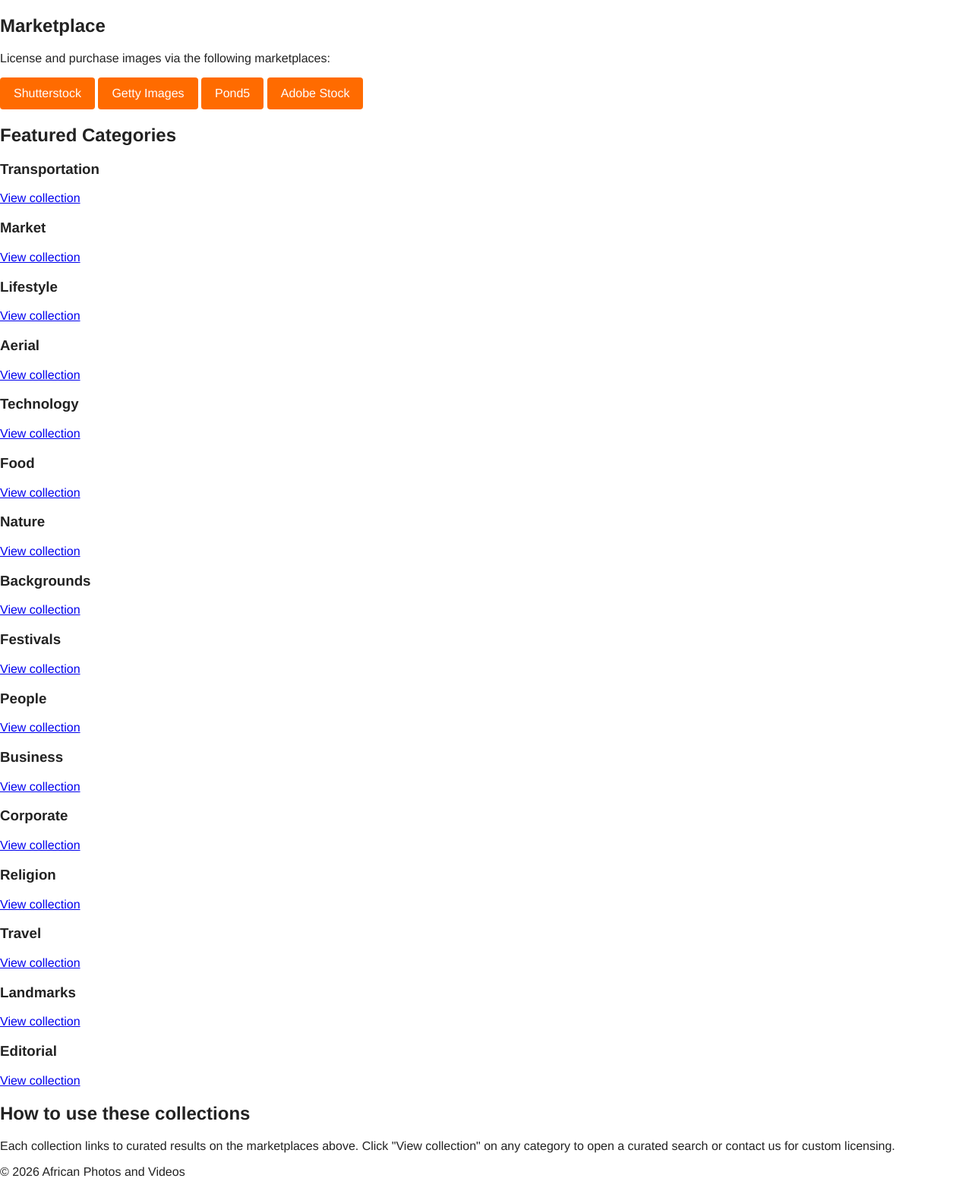
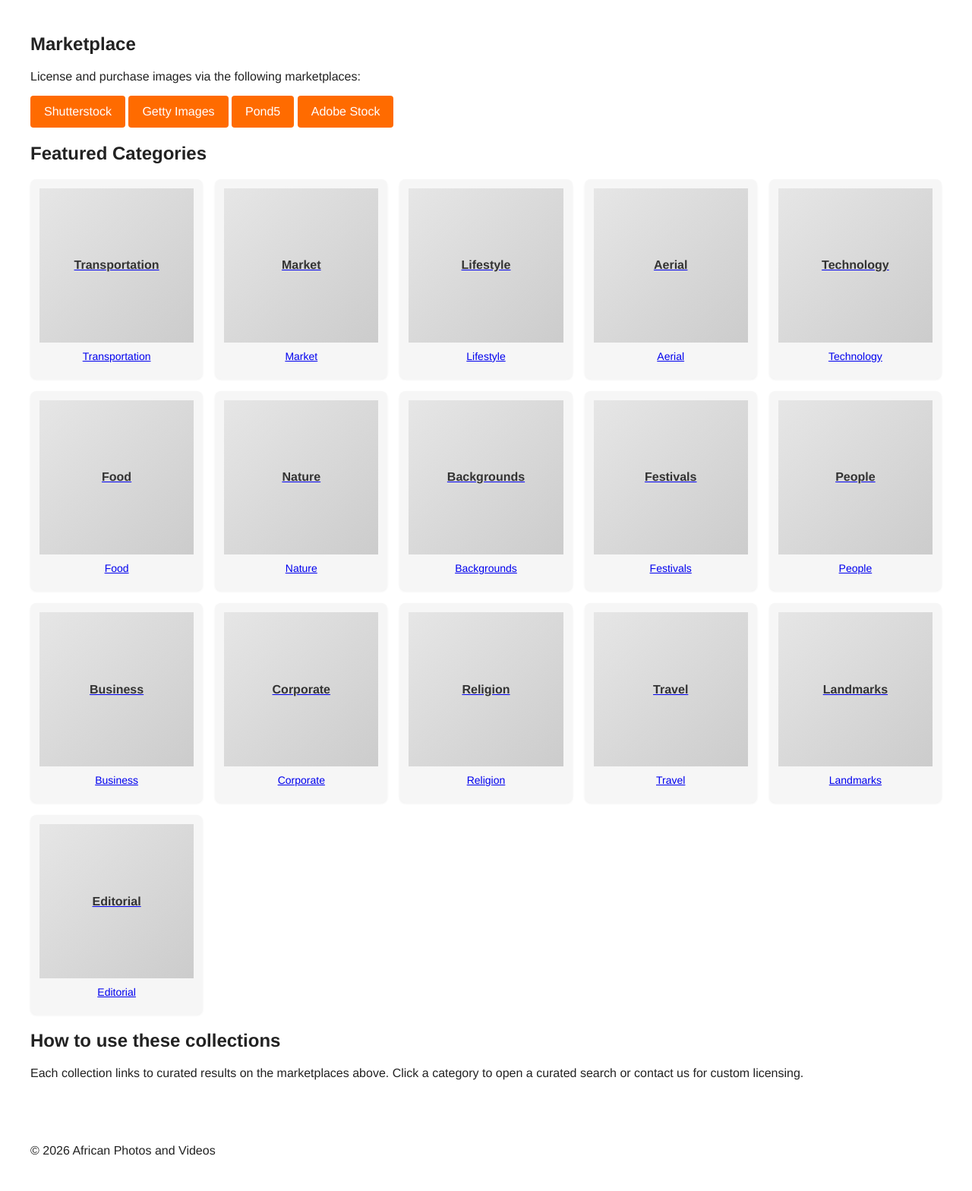
Before and after one commit to olasunkanmiUX/African-Photos-and-Videos, a web app: file images/index.html in a window 1280 px wide. Shown: the part 536-2104 px from the top of the page at 76% size. Run offline with its HTML, style and script files only (its server is not run), Linux system fonts and the light colour scheme.

Commit message:
Add square placeholder gallery styling and update images and videos pages to show square gallery placeholders for each featured category

```diff
--- a/assets/css/style.css
+++ b/assets/css/style.css
@@ -40,3 +40,30 @@ body { margin:0; font-family: "Helvetica Neue", Arial, sans-serif; color:#222; }
 .booking-form { max-width:720px; margin: 24px auto; display:flex; flex-direction:column; gap:12px; }
 .booking-form label { display:flex; flex-direction:column; font-size:14px; }
 .booking-form input, .booking-form textarea, .booking-form select { padding:8px; border:1px solid #ccc; border-radius:4px; }
+
+/* Layout containers */
+.wrap { max-width:1200px; margin:0 auto; padding:28px; }
+.site-main { padding: 24px 0; }
+
+/* Grid and cards */
+.grid { display:grid; grid-template-columns: repeat(auto-fill, minmax(200px, 1fr)); gap:16px; }
+.card { background:#fff; padding:12px; border-radius:6px; box-shadow: 0 1px 3px rgba(0,0,0,0.06); }
+.post-list { list-style:none; padding:0; margin:0; }
+.post-list li { margin-bottom:18px; }
+
+/* Image placeholder gallery */
+.image-card { border-radius:8px; overflow:hidden; background:#f6f6f6; display:flex; flex-direction:column; }
+.image-card .thumb {
+  width:100%;
+  aspect-ratio: 1 / 1; /* modern browsers */
+  background: linear-gradient(135deg,#e6e6e6,#cccccc);
+  display:flex; align-items:center; justify-content:center; color:#333; font-weight:700; font-size:16px;
+}
+.image-card .caption { padding:10px; font-size:14px; text-align:center; }
+.image-card a { color:inherit; text-decoration:none; }
+
+/* Responsive tweaks */
+@media (max-width:600px) {
+  .hero-title { font-size:26px; }
+  .grid { grid-template-columns: repeat(auto-fill, minmax(140px, 1fr)); }
+}
--- a/images/index.html
+++ b/images/index.html
@@ -45,28 +45,28 @@
     <section>
       <h2>Featured Categories</h2>
       <div class="grid">
-        <article class="card"><h3>Transportation</h3><p><a href="#">View collection</a></p></article>
-        <article class="card"><h3>Market</h3><p><a href="#">View collection</a></p></article>
-        <article class="card"><h3>Lifestyle</h3><p><a href="#">View collection</a></p></article>
-        <article class="card"><h3>Aerial</h3><p><a href="#">View collection</a></p></article>
-        <article class="card"><h3>Technology</h3><p><a href="#">View collection</a></p></article>
-        <article class="card"><h3>Food</h3><p><a href="#">View collection</a></p></article>
-        <article class="card"><h3>Nature</h3><p><a href="#">View collection</a></p></article>
-        <article class="card"><h3>Backgrounds</h3><p><a href="#">View collection</a></p></article>
-        <article class="card"><h3>Festivals</h3><p><a href="#">View collection</a></p></article>
-        <article class="card"><h3>People</h3><p><a href="#">View collection</a></p></article>
-        <article class="card"><h3>Business</h3><p><a href="#">View collection</a></p></article>
-        <article class="card"><h3>Corporate</h3><p><a href="#">View collection</a></p></article>
-        <article class="card"><h3>Religion</h3><p><a href="#">View collection</a></p></article>
-        <article class="card"><h3>Travel</h3><p><a href="#">View collection</a></p></article>
-        <article class="card"><h3>Landmarks</h3><p><a href="#">View collection</a></p></article>
-        <article class="card"><h3>Editorial</h3><p><a href="#">View collection</a></p></article>
+        <a class="image-card card" href="#"><div class="thumb">Transportation</div><div class="caption">Transportation</div></a>
+        <a class="image-card card" href="#"><div class="thumb">Market</div><div class="caption">Market</div></a>
+        <a class="image-card card" href="#"><div class="thumb">Lifestyle</div><div class="caption">Lifestyle</div></a>
+        <a class="image-card card" href="#"><div class="thumb">Aerial</div><div class="caption">Aerial</div></a>
+        <a class="image-card card" href="#"><div class="thumb">Technology</div><div class="caption">Technology</div></a>
+        <a class="image-card card" href="#"><div class="thumb">Food</div><div class="caption">Food</div></a>
+        <a class="image-card card" href="#"><div class="thumb">Nature</div><div class="caption">Nature</div></a>
+        <a class="image-card card" href="#"><div class="thumb">Backgrounds</div><div class="caption">Backgrounds</div></a>
+        <a class="image-card card" href="#"><div class="thumb">Festivals</div><div class="caption">Festivals</div></a>
+        <a class="image-card card" href="#"><div class="thumb">People</div><div class="caption">People</div></a>
+        <a class="image-card card" href="#"><div class="thumb">Business</div><div class="caption">Business</div></a>
+        <a class="image-card card" href="#"><div class="thumb">Corporate</div><div class="caption">Corporate</div></a>
+        <a class="image-card card" href="#"><div class="thumb">Religion</div><div class="caption">Religion</div></a>
+        <a class="image-card card" href="#"><div class="thumb">Travel</div><div class="caption">Travel</div></a>
+        <a class="image-card card" href="#"><div class="thumb">Landmarks</div><div class="caption">Landmarks</div></a>
+        <a class="image-card card" href="#"><div class="thumb">Editorial</div><div class="caption">Editorial</div></a>
       </div>
     </section>
 
     <section>
       <h2>How to use these collections</h2>
-      <p>Each collection links to curated results on the marketplaces above. Click "View collection" on any category to open a curated search or contact us for custom licensing.</p>
+      <p>Each collection links to curated results on the marketplaces above. Click a category to open a curated search or contact us for custom licensing.</p>
     </section>
   </main>
 
```
Also changed, not shown: videos/index.html (+11 -11 lines).
